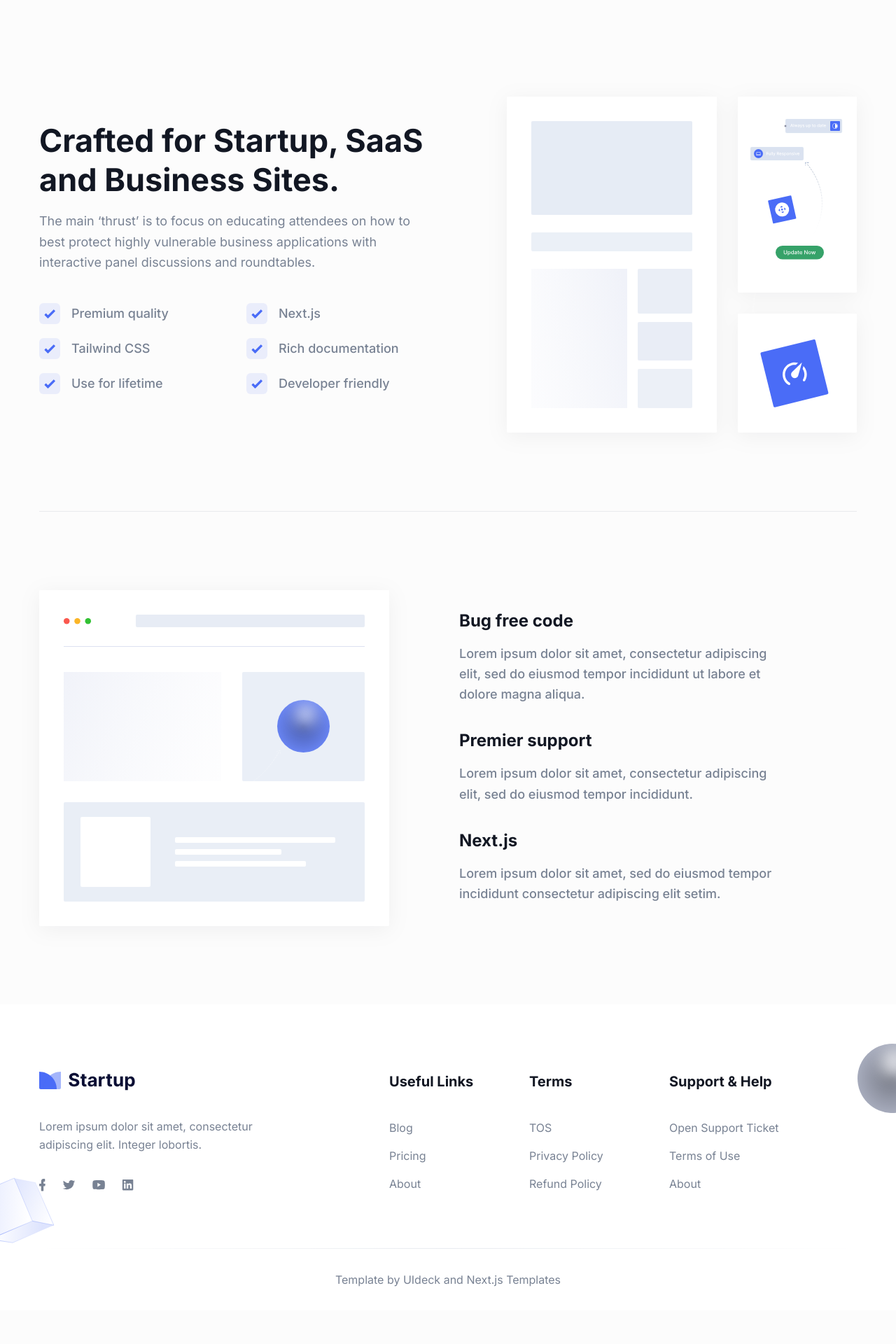
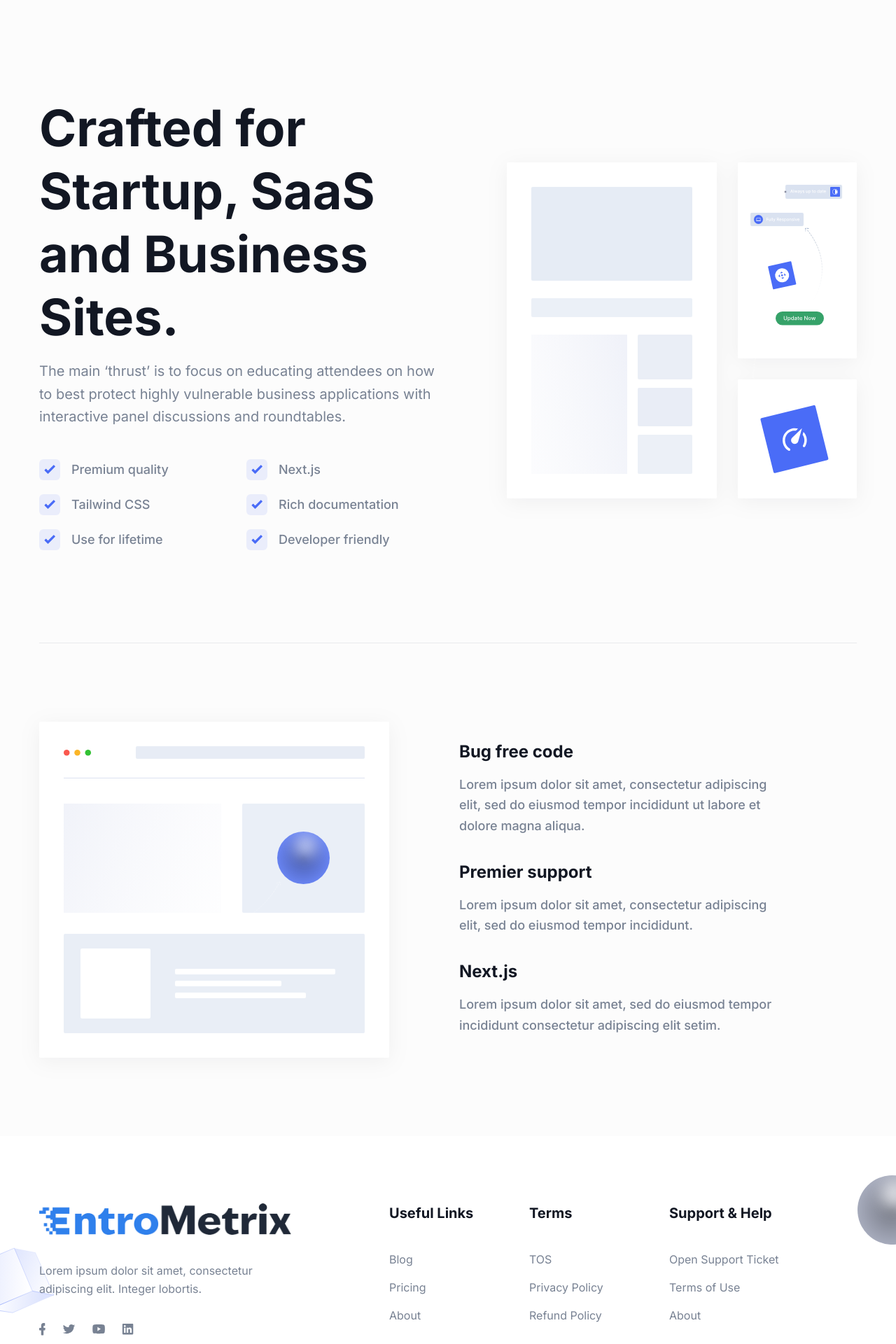
Before and after one commit to umarahmedse/entrometrix, a Next.js app: page /about in a window 1280 px wide. Shown: the part 280-2200 px from the top of the page at 70% size. Before the commit the page ends 2152 px from the top, so only its background shows below. Built offline with nearby package versions, Linux system fonts and the light colour scheme.

Commit message:
before animation

```diff
--- a/components/Common/SectionTitle.tsx
+++ b/components/Common/SectionTitle.tsx
@@ -1,9 +1,9 @@
 const SectionTitle = ({
   title,
   paragraph,
-  width = "570px",
+  width = "820px",
   center,
-  mb = "100px",
+  mb = "48px",
 }: {
   title: string;
   paragraph: string;
@@ -18,10 +18,10 @@ const SectionTitle = ({
         data-wow-delay=".1s"
         style={{ maxWidth: width, marginBottom: mb }}
       >
-        <h2 className="mb-4 text-3xl font-bold !leading-tight text-black dark:text-white sm:text-4xl md:text-[45px]">
+        <h2 className="mb-4 text-3xl font-bold !leading-tight text-black dark:text-white sm:text-4xl md:text-[45px] lg:text-7xl">
           {title}
         </h2>
-        <p className="text-base !leading-relaxed text-body-color md:text-lg">
+        <p className="text-base !leading-relaxed text-body-color md:text-lg lg:text-xl">
           {paragraph}
         </p>
       </div>
--- a/components/Contact/NewsLatterBox.tsx
+++ b/components/Contact/NewsLatterBox.tsx
@@ -1,9 +1,19 @@
 "use client";
 
+import React, { useEffect, useState } from "react";
 import { useTheme } from "next-themes";
 
 const NewsLatterBox = () => {
   const { theme } = useTheme();
+  const [mounted, setMounted] = useState(false);
+
+  useEffect(() => {
+    setMounted(true);
+  }, []);
+
+  if (!mounted) {
+    return null;
+  }
 
   return (
     <div
--- a/components/Footer/index.tsx
+++ b/components/Footer/index.tsx
@@ -15,18 +15,18 @@ const Footer = () => {
               <div className="mb-12 max-w-[360px] lg:mb-16">
                 <Link href="/" className="mb-8 inline-block">
                   <Image
-                    src="/images/logo/logo-2.svg"
+                    src="/images/logo/logo.png"
                     alt="logo"
                     className="w-full dark:hidden"
-                    width={140}
-                    height={30}
+                    width={215}
+                    height={27}
                   />
                   <Image
-                    src="/images/logo/logo.svg"
+                    src="/images/logo/logo-2.png"
                     alt="logo"
                     className="hidden w-full dark:block"
-                    width={140}
-                    height={30}
+                    width={215}
+                    height={27}
                   />
                 </Link>
                 <p className="dark:text-body-color-dark mb-9 text-base leading-relaxed text-body-color">
@@ -195,16 +195,6 @@ const Footer = () => {
                 </ul>
               </div>
             </div>
-          </div>
-
-          <div className="h-px w-full bg-gradient-to-r from-transparent via-[#D2D8E183] to-transparent dark:via-[#959CB183]"></div>
-          <div className="py-8">
-            <p className="text-center text-base text-body-color dark:text-white">
-              Template by UIdeck and{" "}
-              <a href="https://nextjstemplates.com" rel="nofollow noopener">
-                Next.js Templates
-              </a>
-            </p>
           </div>
         </div>
         <div className="absolute right-0 top-14 z-[-1]">
--- a/components/home/DemoSection/index.tsx
+++ b/components/home/DemoSection/index.tsx
@@ -4,7 +4,7 @@ import Image from "next/image";
 const Features = () => {
   return (
     <>
-      <section id="features" className="py-16 md:py-20 lg:py-28">
+      <section id="demo_section" className="py-16 md:py-20 lg:py-28">
         <div className="container">
           <SectionTitle
             title="Experience Our Energy Balance Platform"
@@ -12,8 +12,8 @@ const Features = () => {
             center
           />
 
-          <div className="w-full flex justify-center">
-            <button className="shadow-submit dark:shadow-submit-dark rounded-sm bg-primary px-9 py-4 text-base font-medium text-white duration-300 hover:bg-primary/90">
+          <div className="w-full flex justify-center mb-8">
+            <button className="shadow-submit dark:shadow-submit-dark rounded-full bg-primary px-9 py-4 text-base font-medium text-white duration-300 hover:bg-primary/90">
               Try for free
             </button>
           </div>
--- a/components/home/Features/index.tsx
+++ b/components/home/Features/index.tsx
@@ -28,7 +28,7 @@ const Features = () => {
 
   return (
     <>
-      <section id="features" className="py-16 md:py-20 lg:py-28">
+      <section id="features" className="pb-16 md:pb-20 lg:pb-28">
         <div className="container border-y flex-row px-0 hidden lg:flex">
           <div className="w-3/5 border-r py-16 flex flex-col gap-10">
             <FeatureButton active={activeFeature == 'costs'} onMouseEnter={() => setActiveFeature('costs')}>
--- a/components/home/Hero/index.tsx
+++ b/components/home/Hero/index.tsx
@@ -10,28 +10,35 @@ const Hero = () => {
         id="home"
         className="dark:bg-gray-dark relative z-10 overflow-hidden bg-white pb-16 pt-[120px] md:pb-[120px] md:pt-[150px] xl:pb-[160px] xl:pt-[180px] 2xl:pb-[200px] 2xl:pt-[210px]"
       >
-        <div className="container flex gap-4">
-          <div className="w-[45rem] relative">
+        <div className="container flex gap-8 flex-col md:flex-row">
+          <div className="w-[24rem] lg:w-[28rem] xl:w-[42rem] min-h-[480px] relative">
             <div className="absolute inset-0 h-full w-full">
               <Image
                 src="/images/hero/city-off.png"
                 alt="City off"
-                width={720}
-                height={563}
-                className="w-full"
+                fill
+                sizes="580px"
+                className="object-contain"
               />
             </div>
             <Image
               src="/images/hero/city-on.png"
               alt="City off"
-              width={720}
-              height={563}
-              className="w-full relative"
+              fill
+              priority
+              sizes="580px"
+              className="object-contain relative"
             />
           </div>
           <div className="flex-1">
-            <h3 className="text-7xl mt-5">Empower Your Plant with AI-Driven Energy Insights</h3>
-            <p className="text-lg mt-9">Transform how you manage energy flows with real-time simulations and interactive dashboards.</p>
+            <h3 className="text-4xl lg:text-6xl font-bold leading-tight mt-5">Empower Your Plant with AI-Driven Energy Insights</h3>
+            <p className="text-lg leading-normal py-9">
+              Tomorrow Capital is a specialist capital platform building technology-led lending businesses to drive access and affordability of credit in emerging markets.<br /><br />
+              We offer specialist expertise, operational support and patient capital capable of being deployed throughout the capital stack.
+            </p>
+            <button className="shadow-submit dark:shadow-submit-dark rounded-full bg-black px-3 py-1 text-base font-medium text-white duration-300">
+              Learn more
+            </button>
           </div>
         </div>
       </section>
```
